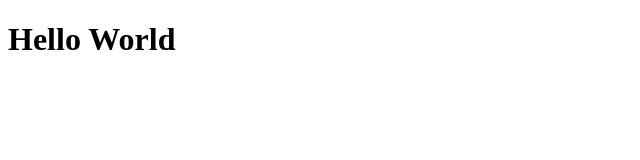
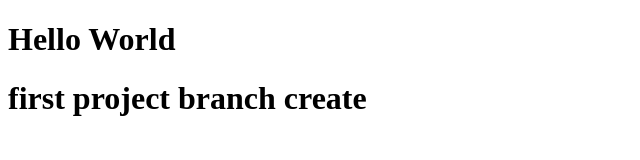
Before and after one commit to razed2024/test_3, a plain HTML site: page index.html in a window 1280 px wide. Shown: the whole page, without its empty margins (0-640 px from the left). Drawn offline with Linux system fonts and the light colour scheme.

Commit message:
2nd commit

```diff
--- a/index.html
+++ b/index.html
@@ -7,5 +7,6 @@
 </head>
 <body>
     <h1> Hello World</h1>
+    <h1> first project branch create</h1>
 </body>
 </html>
```
